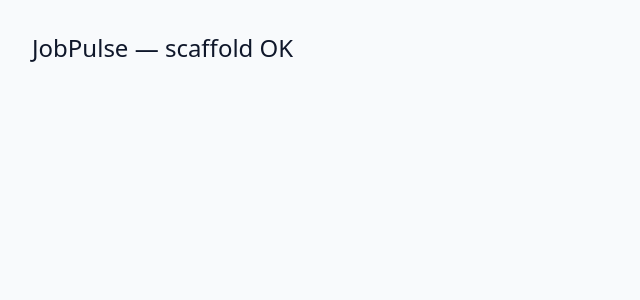
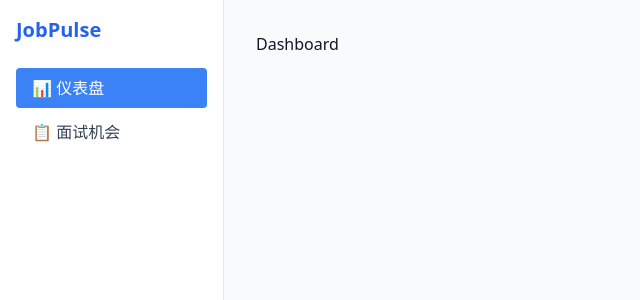
Before and after one commit to Natural-pride/JobPulse, a React (Vite) app in the folder frontend/: page / in a window 1280 px wide. Shown: the top 300 px of the page, without its empty margins (0-640 px from the left). Built offline with nearby package versions, Linux system fonts and the light colour scheme.

Commit message:
feat(frontend): 路由 + 侧边栏布局

```diff
--- a/frontend/src/App.tsx
+++ b/frontend/src/App.tsx
@@ -1,3 +1,22 @@
+import { BrowserRouter, Routes, Route } from 'react-router-dom';
+import Layout from './components/Layout';
+import Dashboard from './pages/Dashboard';
+import OpportunityList from './pages/OpportunityList';
+import OpportunityForm from './pages/OpportunityForm';
+import OpportunityDetail from './pages/OpportunityDetail';
+
 export default function App() {
-  return <div className="p-8 text-2xl">JobPulse — scaffold OK</div>;
+  return (
+    <BrowserRouter>
+      <Routes>
+        <Route path="/" element={<Layout />}>
+          <Route index element={<Dashboard />} />
+          <Route path="opportunities" element={<OpportunityList />} />
+          <Route path="opportunities/new" element={<OpportunityForm />} />
+          <Route path="opportunities/:id" element={<OpportunityDetail />} />
+          <Route path="opportunities/:id/edit" element={<OpportunityForm />} />
+        </Route>
+      </Routes>
+    </BrowserRouter>
+  );
 }
--- /dev/null
+++ b/frontend/src/components/Layout.tsx
@@ -0,0 +1,29 @@
+import { NavLink, Outlet } from 'react-router-dom';
+
+const navItem = ({ isActive }: { isActive: boolean }) =>
+  `block px-4 py-2 rounded transition ${
+    isActive
+      ? 'bg-brand-500 text-white'
+      : 'text-slate-700 hover:bg-slate-200'
+  }`;
+
+export default function Layout() {
+  return (
+    <div className="min-h-screen flex">
+      <aside className="w-56 bg-white border-r border-slate-200 p-4 flex flex-col gap-2">
+        <h1 className="text-xl font-bold text-brand-600 mb-4">JobPulse</h1>
+        <nav className="flex flex-col gap-1">
+          <NavLink to="/" end className={navItem}>
+            📊 仪表盘
+          </NavLink>
+          <NavLink to="/opportunities" className={navItem}>
+            📋 面试机会
+          </NavLink>
+        </nav>
+      </aside>
+      <main className="flex-1 p-8 overflow-y-auto">
+        <Outlet />
+      </main>
+    </div>
+  );
+}
--- /dev/null
+++ b/frontend/src/pages/Dashboard.tsx
@@ -0,0 +1,3 @@
+export default function Dashboard() {
+  return <div>Dashboard</div>;
+}
--- /dev/null
+++ b/frontend/src/pages/OpportunityDetail.tsx
@@ -0,0 +1,3 @@
+export default function OpportunityDetail() {
+  return <div>OpportunityDetail</div>;
+}
--- /dev/null
+++ b/frontend/src/pages/OpportunityForm.tsx
@@ -0,0 +1,3 @@
+export default function OpportunityForm() {
+  return <div>OpportunityForm</div>;
+}
--- /dev/null
+++ b/frontend/src/pages/OpportunityList.tsx
@@ -0,0 +1,3 @@
+export default function OpportunityList() {
+  return <div>OpportunityList</div>;
+}
```
